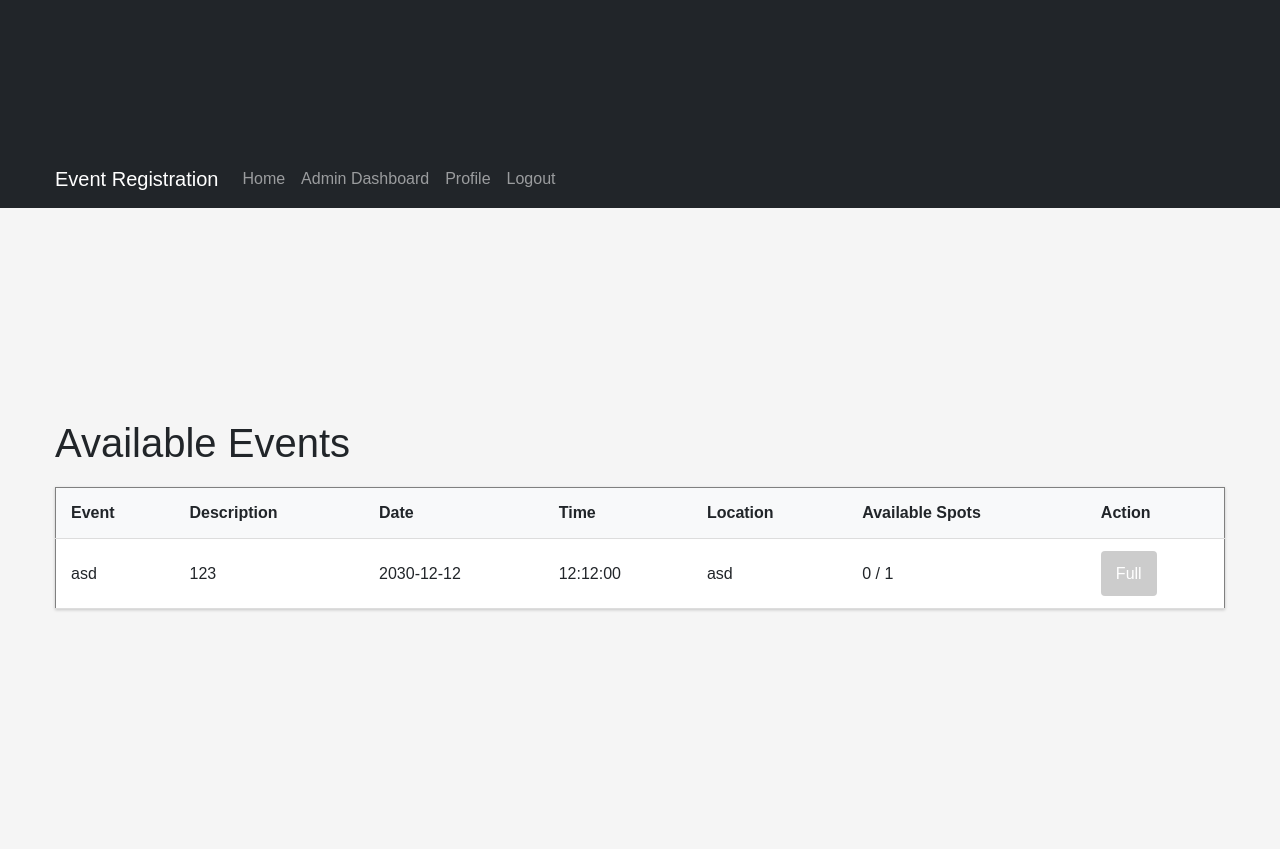
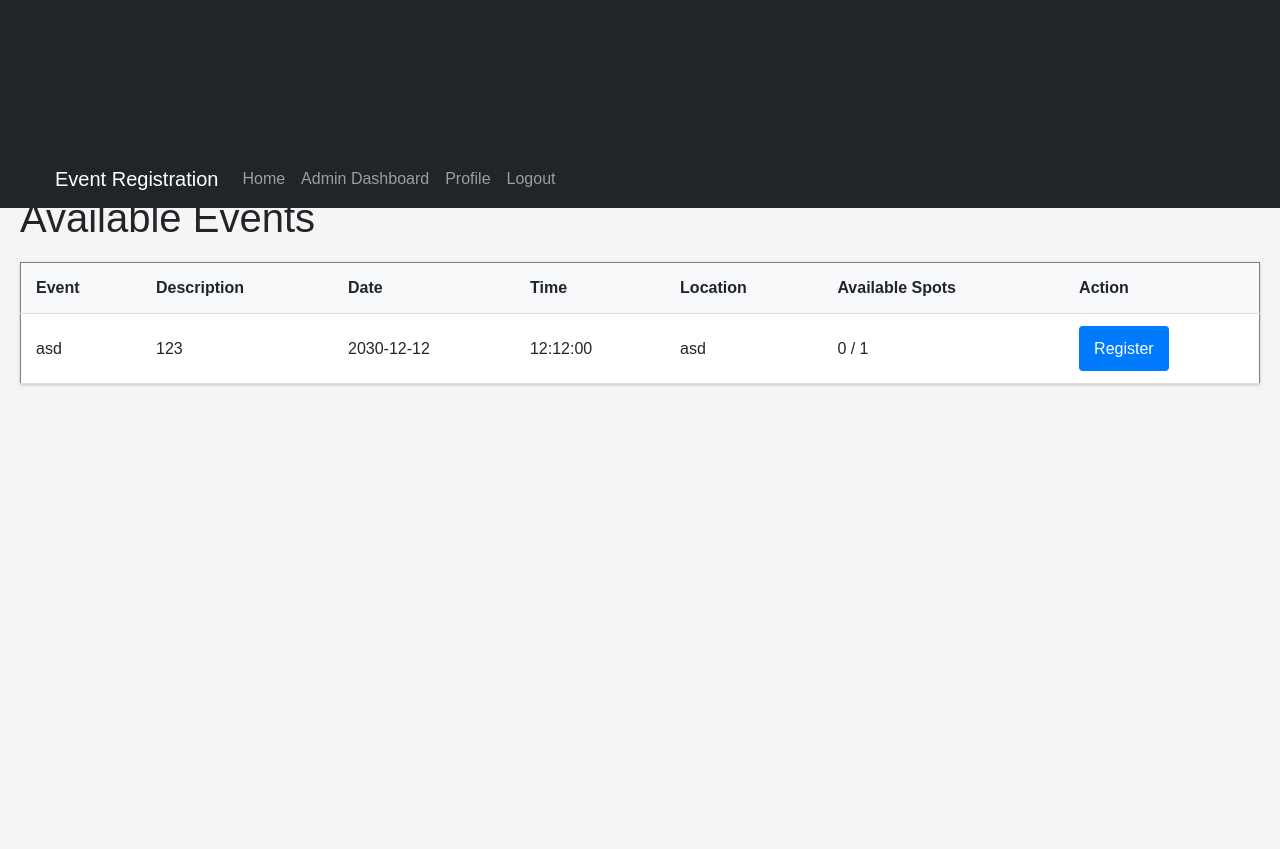
Before and after one commit to itzreiii/midExam-lecWebProg, a PHP site: page /user/register-event.php in a window 1280 px wide. Shown: the top 849 px of the page. Run offline with PHP 8.4, Linux system fonts and the light colour scheme; a user stored in the database is signed in; data comes from the database, SQL or seed files in the repository.

Commit message:
Update register-event.php
asdasdasd

```diff
--- a/lec/user/register-event.php
+++ b/lec/user/register-event.php
@@ -19,7 +19,7 @@ if ($_SERVER['REQUEST_METHOD'] == 'POST' && isset($_POST['event_id'])) {
     $event_id = $_POST['event_id'];
 
     // Check if already registered
-    $check_query = "SELECT id FROM registrations
+    $check_query = "SELECT id FROM event_registrations
                    WHERE user_id = :user_id AND event_id = :event_id";
     $stmt = $db->prepare($check_query);
     $stmt->execute([
@@ -29,18 +29,18 @@ if ($_SERVER['REQUEST_METHOD'] == 'POST' && isset($_POST['event_id'])) {
 
     if ($stmt->rowCount() == 0) {
         // Check event capacity
-        $capacity_query = "SELECT e.capacity, COUNT(r.id) as registered
+        $capacity_query = "SELECT e.max_participants, COUNT(r.id) as registered
                           FROM events e
-                          LEFT JOIN registrations r ON e.id = r.event_id
+                          LEFT JOIN event_registrations r ON e.id = r.event_id
                           WHERE e.id = :event_id
                           GROUP BY e.id";
         $stmt = $db->prepare($capacity_query);
         $stmt->execute([':event_id' => $event_id]);
         $capacity_info = $stmt->fetch(PDO::FETCH_ASSOC);
 
-        if ($capacity_info['registered'] < $capacity_info['capacity']) {
+        if ($capacity_info['registered'] < $capacity_info['max_participants']) {
             // Register user
-            $register_query = "INSERT INTO registrations (user_id, event_id, status)
+            $register_query = "INSERT INTO event_registrations (user_id, event_id, status)
                              VALUES (:user_id, :event_id, 'confirmed')";
             $stmt = $db->prepare($register_query);
             $stmt->execute([
@@ -72,10 +72,6 @@ $events = $db->query($query)->fetchAll(PDO::FETCH_ASSOC);
     <title>Register for Events</title>
 </head>
 <body>
-<div>
-    <div class="container mt-4">
-    <br />
-    <br />
     <h1>Available Events</h1>
 
     <?php if (isset($message)): ?>
@@ -108,20 +104,19 @@ $events = $db->query($query)->fetchAll(PDO::FETCH_ASSOC);
                 <td><?= htmlspecialchars($event['location']) ?></td>
                 <td><?= $event['max_participants'] - $event['registered_count'] ?> / <?= $event['max_participants'] ?></td>
                 <td>
-                    <?php if ($event['registered_count'] < $event['max_participants']): ?>
-                        <form method="POST">
-                            <input type="hidden" name="event_id" value="<?= $event['id'] ?>">
-                            <button type="submit">Register</button><button type="submit">Register</button>
-                        </form>
+                    <?php if ($event['current_participants'] < $event['max_participants']): ?>
+                        <a href="register-event-proses.php?event_id=<?= $event['id'] ?>">
+                            <button type="button">Register</button>
+                        </a>
                     <?php else: ?>
                         <button disabled>Full</button>
                     <?php endif; ?>
                 </td>
+
             </tr>
             <?php endforeach; ?>
         </table>
     <?php endif; ?>
-    </div>
 
     <script>
     function confirmRegistration() {
```
